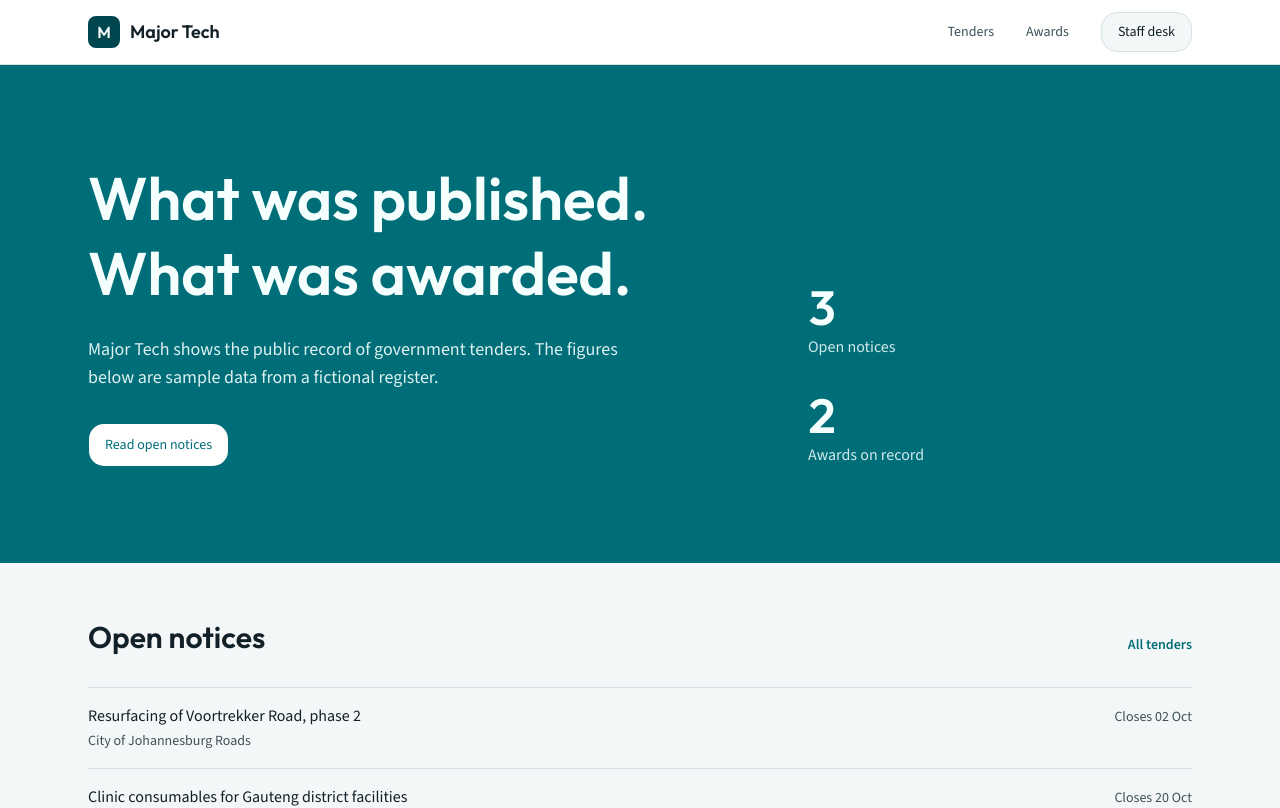
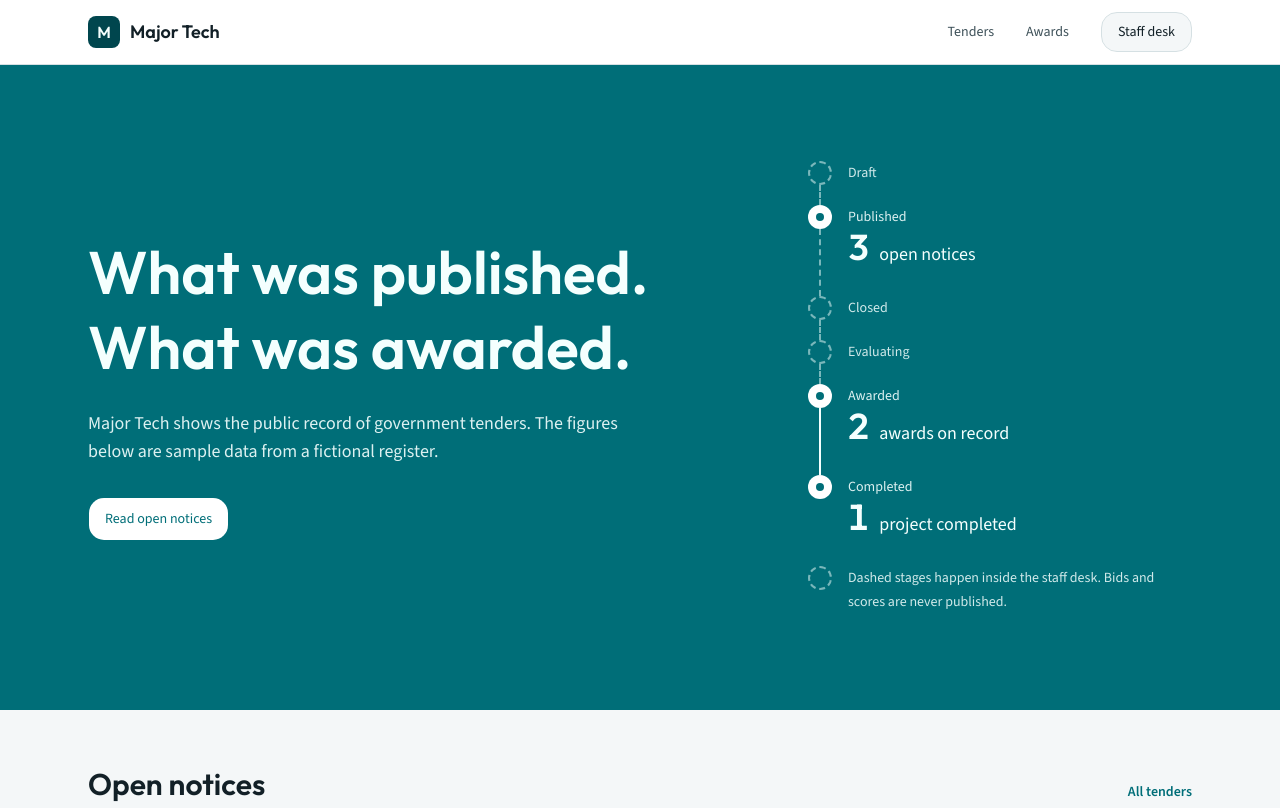
Before and after one commit to MrSolution07/tender_system, a Next.js app in the folder apps/web/: page / in a window 1280 px wide. Shown: the top 808 px of the page. Built offline with nearby package versions, Linux system fonts and the light colour scheme.

Commit message:
feat(ui):
show the tender lifecycle in the home hero, public stages lit

```diff
--- a/apps/web/app/(public)/page.tsx
+++ b/apps/web/app/(public)/page.tsx
@@ -1,6 +1,7 @@
 "use client";
 
 import Link from "next/link";
+import { LifecycleRail } from "@/components/lifecycle-rail";
 import { Button } from "@/components/ui/button";
 import { Skeleton } from "@/components/ui/skeleton";
 import { formatRand } from "@/lib/format";
@@ -21,6 +22,9 @@ export default function HomePage() {
   }
 
   const open = tenders.filter((tender) => tender.status === "published");
+  const completed = awards.filter(
+    (award) => award.projectStatus === "completed",
+  );
   const spend = awards.reduce(
     (sum, award) =>
       sum + award.spend.reduce((inner, line) => inner + line.amountCents, 0),
@@ -30,7 +34,7 @@ export default function HomePage() {
   return (
     <>
       <section className="bg-primary text-primary-foreground">
-        <div className="band-enter mx-auto grid max-w-6xl gap-12 px-6 py-16 md:grid-cols-[minmax(0,1.4fr)_minmax(16rem,0.8fr)] md:py-24">
+        <div className="band-enter mx-auto grid max-w-6xl items-center gap-12 px-6 py-16 md:grid-cols-[minmax(0,1.3fr)_minmax(18rem,0.9fr)] md:py-24">
           <div>
             <h1 className="font-display text-balance text-4xl font-semibold leading-tight md:text-6xl">
               What was published. What was awarded.
@@ -46,20 +50,12 @@ export default function HomePage() {
               <Link href="/tenders">Read open notices</Link>
             </Button>
           </div>
-          <dl className="grid content-end gap-8">
-            <div>
-              <dd className="font-display text-5xl font-semibold tabular-nums">
-                {open.length}
-              </dd>
-              <dt className="mt-1 text-primary-foreground/85">Open notices</dt>
-            </div>
-            <div>
-              <dd className="font-display text-5xl font-semibold tabular-nums">
-                {awards.length}
-              </dd>
-              <dt className="mt-1 text-primary-foreground/85">Awards on record</dt>
-            </div>
-          </dl>
+          <LifecycleRail
+            className="w-full max-w-sm md:justify-self-end"
+            openCount={open.length}
+            awardCount={awards.length}
+            completedCount={completed.length}
+          />
         </div>
       </section>
 
--- /dev/null
+++ b/apps/web/components/lifecycle-rail.tsx
@@ -0,0 +1,131 @@
+import Link from "next/link";
+import { cn } from "@/lib/utils";
+
+type Stage =
+  | { name: string; open: false }
+  | { name: string; open: true; href: string; count: number; label: string };
+
+function plural(count: number, one: string, many: string): string {
+  return count === 1 ? one : many;
+}
+
+export function LifecycleRail({
+  openCount,
+  awardCount,
+  completedCount,
+  className,
+}: {
+  openCount: number;
+  awardCount: number;
+  completedCount: number;
+  className?: string;
+}) {
+  const stages: Stage[] = [
+    { name: "Draft", open: false },
+    {
+      name: "Published",
+      open: true,
+      href: "/tenders",
+      count: openCount,
+      label: plural(openCount, "open notice", "open notices"),
+    },
+    { name: "Closed", open: false },
+    { name: "Evaluating", open: false },
+    {
+      name: "Awarded",
+      open: true,
+      href: "/awards",
+      count: awardCount,
+      label: plural(awardCount, "award on record", "awards on record"),
+    },
+    {
+      name: "Completed",
+      open: true,
+      href: "/awards",
+      count: completedCount,
+      label: plural(completedCount, "project completed", "projects completed"),
+    },
+  ];
+
+  return (
+    <div className={className}>
+      <ol aria-label="The life of a tender">
+        {stages.map((stage, index) => {
+          const next = stages[index + 1];
+          const last = next === undefined;
+
+          return (
+            <li
+              key={stage.name}
+              className={cn(
+                "relative grid grid-cols-[1.5rem_minmax(0,1fr)] gap-x-4",
+                last ? "" : stage.open ? "pb-7" : "pb-5",
+              )}
+            >
+              {next ? (
+                <span
+                  aria-hidden="true"
+                  className={cn(
+                    "absolute top-6 bottom-0 left-[11px]",
+                    stage.open && next.open
+                      ? "w-0.5 bg-primary-foreground"
+                      : "w-0 border-l-2 border-dashed border-primary-foreground/50",
+                  )}
+                />
+              ) : null}
+
+              {stage.open ? (
+                <span
+                  aria-hidden="true"
+                  className="relative grid size-6 place-items-center rounded-full bg-white"
+                >
+                  <span className="size-2 rounded-full bg-primary" />
+                </span>
+              ) : (
+                <span
+                  aria-hidden="true"
+                  className="relative size-6 rounded-full border-2 border-dashed border-primary-foreground/50"
+                />
+              )}
+
+              {stage.open ? (
+                <Link
+                  href={stage.href}
+                  className="group block rounded-sm outline-none focus-visible:outline-2 focus-visible:outline-offset-4 focus-visible:outline-primary-foreground"
+                >
+                  <span className="block text-sm leading-6 font-medium text-primary-foreground/90">
+                    {stage.name}
+                  </span>
+                  <span className="flex items-baseline gap-2.5">
+                    <span className="font-display text-4xl leading-none font-semibold tabular-nums">
+                      {stage.count}
+                    </span>
+                    <span className="text-lg underline-offset-4 group-hover:underline">
+                      {stage.label}
+                    </span>
+                  </span>
+                </Link>
+              ) : (
+                <p className="text-sm leading-6 text-primary-foreground/85">
+                  {stage.name}
+                  <span className="sr-only"> (handled inside the staff desk)</span>
+                </p>
+              )}
+            </li>
+          );
+        })}
+      </ol>
+
+      <div className="mt-7 grid grid-cols-[1.5rem_minmax(0,1fr)] gap-x-4">
+        <span
+          aria-hidden="true"
+          className="size-6 rounded-full border-2 border-dashed border-primary-foreground/50"
+        />
+        <p className="text-sm leading-6 text-pretty text-primary-foreground/85">
+          Dashed stages happen inside the staff desk. Bids and scores are never
+          published.
+        </p>
+      </div>
+    </div>
+  );
+}
```
